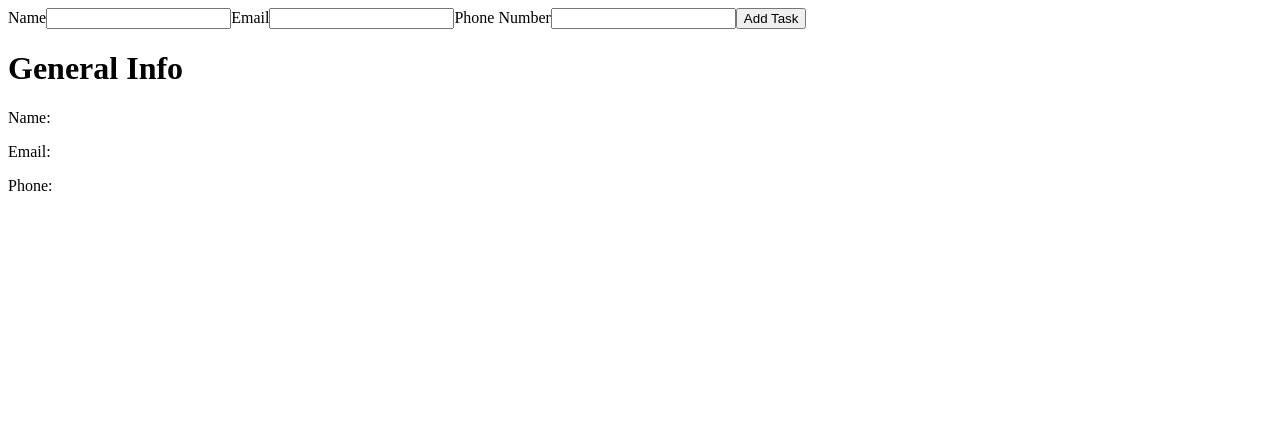
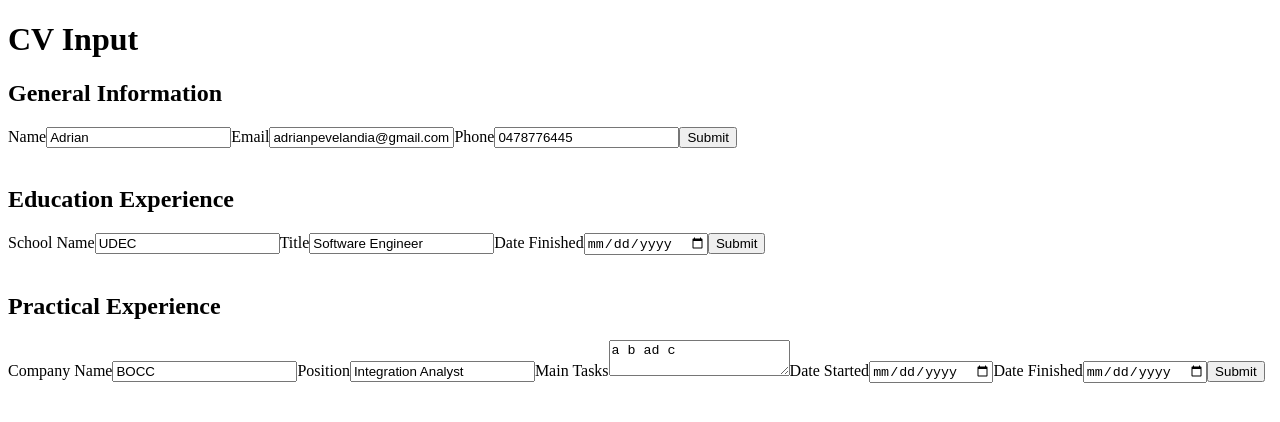
Before and after one commit to adjapeve/React-cv-project, a React (Create React App) app: page / in a window 1280 px wide. Shown: the top 422 px of the page. Built offline with nearby package versions, Linux system fonts and the light colour scheme.

Commit message:
Create 3 components for the CV input section wrapped in a CVInput render component

```diff
--- a/src/App.js
+++ b/src/App.js
@@ -2,79 +2,13 @@
 
 import React, { Component } from "react";
 // import uniqid from "uniqid";
-import GeneralInfo from "./components/GeneralInfo";
+import CVInput from "./components/CVInput";
 
 class App extends Component {
-  constructor(props) {
-    super(props);
-    this.state = {
-      name: "",
-      email: "",
-      phone: "",
-      generalInfoData: [],
-    };
-    this.handleInputChange = this.handleInputChange.bind(this);
-    this.handleInputSubmit = this.handleInputSubmit.bind(this);
-  }
-  handleInputChange(event) {
-    const target = event.target;
-    const value = target.value;
-    const name = target.name;
-
-    this.setState({
-      [name]: value,
-    });
-  }
-  handleInputSubmit(event) {
-    event.preventDefault();
-    this.setState({
-      generalInfoData: this.state.generalInfoData.concat(
-        this.state.name,
-        this.state.email,
-        this.state.phone
-      ),
-    });
-  }
 
   render() {
     return (
-      <div>
-        <form onSubmit={this.handleInputSubmit}>
-          <label>
-            Name
-            <input
-              type="text"
-              name="name"
-              value={this.state.name}
-              onChange={this.handleInputChange}
-            ></input>
-          </label>
-          <label>
-            Email
-            <input
-              type="email"
-              name="email"
-              value={this.state.email}
-              onChange={this.handleInputChange}
-            ></input>
-          </label>
-          <label>
-            Phone Number
-            <input
-              type="phone"
-              name="phone"
-              value={this.state.phone}
-              onChange={this.handleInputChange}
-            ></input>
-          </label>
-          <button type="submit">Add Task</button>
-        </form>
-        <GeneralInfo
-          name={this.state.generalInfoData}
-          // email={this.state.email}
-          // phone={this.state.phone}
-        />
-      </div>
+      <CVInput/>
     );
   }
 }
--- /dev/null
+++ b/src/components/CVInput.js
@@ -0,0 +1,23 @@
+// CVInput.js
+
+import React, { Component } from "react";
+import InGeneralInfo from "./InGeneralInfo";
+import InEducationExp from "./InEducationExp";
+import InPracticalExp from "./InPracticalExp";
+
+class CVInput extends Component {
+  render() {
+    return (
+      <div>
+        <h1>CV Input</h1>
+        <InGeneralInfo />
+        <br />
+        <InEducationExp />
+        <br />
+        <InPracticalExp />
+      </div>
+    );
+  }
+}
+
+export default CVInput;
--- a/src/components/GeneralInfo.js
+++ /dev/null
@@ -1,18 +0,0 @@
-// GeneralInfo.js
-
-import React from "react";
-
-const GeneralInfo = (props) => {
-const [name,email,phone]=props.name;
-
-  return (
-    <div>
-      <h1>General Info</h1>
-    <p>Name: {name}</p>
-    <p>Email: {email}</p>
-    <p>Phone: {phone}</p>
-    </div>
-  );
-};
-
-export default GeneralInfo;
--- /dev/null
+++ b/src/components/InEducationExp.js
@@ -0,0 +1,40 @@
+// InEducationExp.js
+
+import React, { Component } from "react";
+
+class InEducationExp extends Component {
+  render() {
+    return (
+      <div>
+        <h2>Education Experience</h2>
+        <form>
+          <label>
+            School Name
+            <input type="text" id="schoolName" name="schoolName" value="UDEC" />
+          </label>
+          <label>
+            Title
+            <input
+              type="text"
+              id="title"
+              name="title"
+              value="Software Engineer"
+            />
+          </label>
+          <label>
+            Date Finished
+            <input
+              type="date"
+              id="schoolFinishDate"
+              name="schoolFinishDate"
+              value="2013"
+            />
+          </label>
+          <button>Submit</button>
+        </form>
+      </div>
+    );
+  }
+}
+
+export default InEducationExp;
--- /dev/null
+++ b/src/components/InGeneralInfo.js
@@ -0,0 +1,35 @@
+// InGeneralInfo.js
+
+import React, { Component } from "react";
+
+class InGeneralInfo extends Component {
+  render() {
+    return (
+      <div>
+        <h2>General Information</h2>
+        <form>
+          <label>
+            Name
+            <input type="text" id="name" name="name" value="Adrian" />
+          </label>
+          <label>
+            Email
+            <input
+              type="email"
+              id="email"
+              name="email"
+              value="adrianpevelandia@gmail.com"
+            />
+          </label>
+          <label>
+            Phone
+            <input type="phone" id="phone" name="phone" value="0478776445" />
+          </label>
+          <button>Submit</button>
+        </form>
+      </div>
+    );
+  }
+}
+
+export default InGeneralInfo;
--- /dev/null
+++ b/src/components/InPracticalExp.js
@@ -0,0 +1,53 @@
+// InPracticalExp.js
+
+import React, { Component } from "react";
+
+class InPracticalExp extends Component {
+  render() {
+    return (
+      <div>
+        <h2>Practical Experience</h2>
+        <form>
+          <label>
+            Company Name
+            <input
+              type="text"
+              id="companyName"
+              name="companyName"
+              value="BOCC"
+            />
+          </label>
+          <label>
+            Position
+            <input
+              type="text"
+              id="position"
+              name="position"
+              value="Integration Analyst"
+            />
+          </label>
+          <label>
+            Main Tasks
+            <textarea value="a b ad c" id="tasks" name="tasks" />
+          </label>
+          <label>
+            Date Started
+            <input type="date" id="jobStarted" name="jobStarted" value="2014" />
+          </label>
+          <label>
+            Date Finished
+            <input
+              type="date"
+              id="jobFinished"
+              name="jobFinished"
+              value="2018"
+            />
+          </label>
+          <button>Submit</button>
+        </form>
+      </div>
+    );
+  }
+}
+
+export default InPracticalExp;
```
Also changed, not shown: structure.txt (added).
